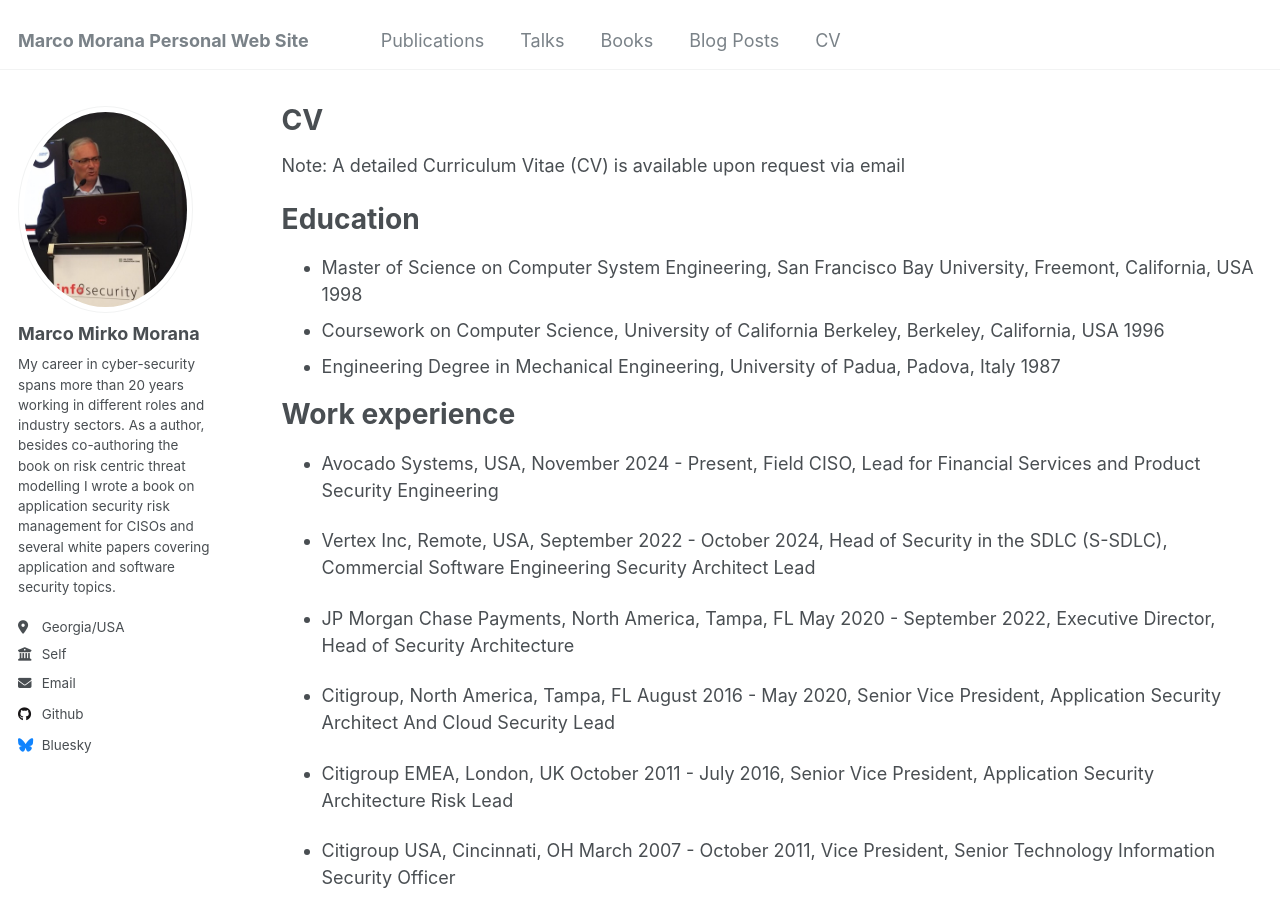
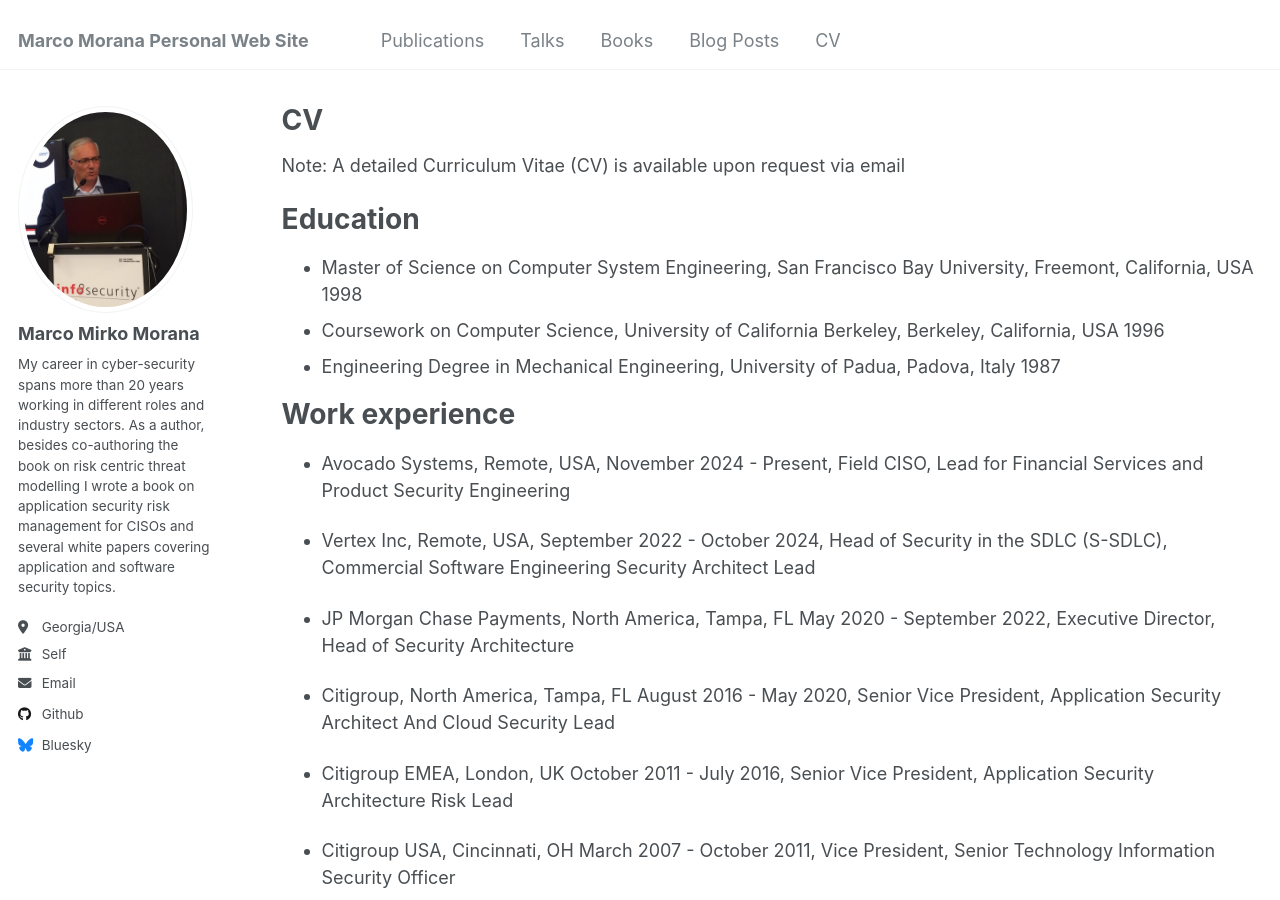
Before and after one commit to mmorana1/marcom, a Jekyll site: the page built from _pages/cv.md, in a window 1280 px wide and 900 px high. Built offline with Jekyll 4.4.1, drawn with Linux system fonts in a browser that asks for light colours.

Commit message:
Update cv.md

```diff
--- a/_pages/cv.md
+++ b/_pages/cv.md
@@ -18,7 +18,7 @@ Education
 
 Work experience
 ======
-* Avocado Systems, USA, November 2024 - Present, Field CISO, Lead for Financial Services and Product Security Engineering
+* Avocado Systems, Remote, USA, November 2024 - Present, Field CISO, Lead for Financial Services and Product Security Engineering
 
 * Vertex Inc, Remote, USA, September 2022 - October 2024, Head of Security in the SDLC (S-SDLC), Commercial Software Engineering Security Architect Lead
 
```
